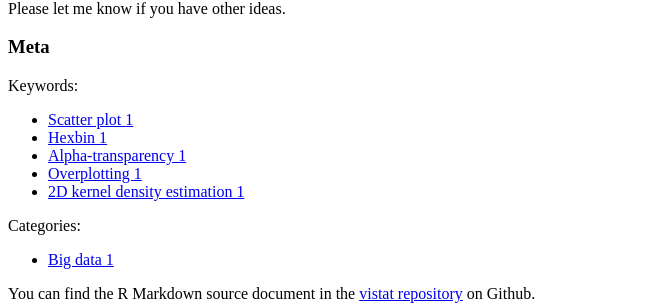
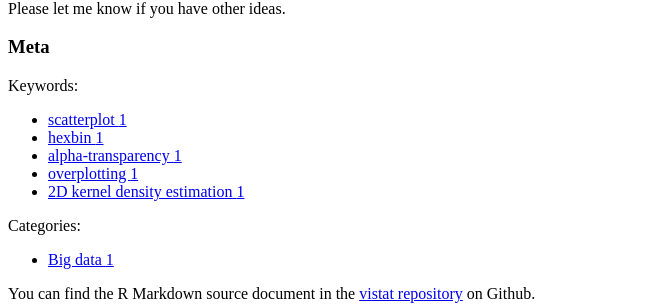
Before and after one commit to yulijia/vistat, a Jekyll site: the page built from _posts/2012-11-05-to-see-a-world-in-grains-of-sand.md, in a window 1280 px wide and 900 px high, scrolled down 4165 px. Shown: the part 589-894 px from the top of the window, without its empty margins (0-663 px from the left). Built offline with Jekyll 4.4.1, drawn with Linux system fonts in a browser that asks for light colours.

Commit message:
use lower-case tags

```diff
--- a/_posts/2012-11-05-to-see-a-world-in-grains-of-sand.md
+++ b/_posts/2012-11-05-to-see-a-world-in-grains-of-sand.md
@@ -3,7 +3,7 @@ layout: post
 title: "To See a World in Grains of Sand"
 author: [yihui]
 categories: [Big data]
-tags: [Scatter plot, Hexbin, Alpha-transparency, Overplotting, 2D kernel density estimation]
+tags: [scatterplot, hexbin, alpha-transparency, overplotting, 2D kernel density estimation]
 reviewer: []
 ---
 {% include JB/setup %}
--- a/_source/2012-11-05-to-see-a-world-in-grains-of-sand.Rmd
+++ b/_source/2012-11-05-to-see-a-world-in-grains-of-sand.Rmd
@@ -3,7 +3,7 @@ layout: post
 title: "To See a World in Grains of Sand"
 author: [yihui]
 categories: [Big data]
-tags: [Scatter plot, Hexbin, Alpha-transparency, Overplotting, 2D kernel density estimation]
+tags: [scatterplot, hexbin, alpha-transparency, overplotting, 2D kernel density estimation]
 reviewer: []
 ---
 {% include JB/setup %}
--- a/_source/2012-11-07-contour-plots-with-d3-and-r.Rmd
+++ b/_source/2012-11-07-contour-plots-with-d3-and-r.Rmd
@@ -3,7 +3,7 @@ layout: post
 title: "Contour Plots with D3 and R"
 author: [yihui]
 categories: [JavaScript, R language]
-tags: [D3, Contour plot]
+tags: [D3, contour plot]
 reviewer: []
 d3: true
 ---
--- a/_source/2013-03-24-gradient-descent-algorithm-with-r.Rmd
+++ b/_source/2013-03-24-gradient-descent-algorithm-with-r.Rmd
@@ -3,7 +3,7 @@ layout: post
 title: "Demonstration of the Gradient Descent Algorithm"
 author: [yulijia]
 categories: [Animation, Computational Statistics]
-tags: [Gradient descent algorithm]
+tags: [gradient descent algorithm]
 reviewer: [yihui]
 animation: true
 ---
--- a/_source/2013-03-27-simulation-of-coin-flipping.Rmd
+++ b/_source/2013-03-27-simulation-of-coin-flipping.Rmd
@@ -3,7 +3,7 @@ layout: post
 title: "Simulation of Coin Flipping"
 author: [yulijia]
 categories: [Animation, Probability]
-tags: [Coin flipping, Bernoulli trial]
+tags: [coin flipping, Bernoulli trial]
 reviewer: [yihui]
 animation: true
 ---
```
Also changed, not shown: _posts/2012-11-07-contour-plots-with-d3-and-r.md (+1 -1 lines), _posts/2013-03-24-gradient-descent-algorithm-with-r.md (+1 -1 lines), _posts/2013-03-27-simulation-of-coin-flipping.md (+1 -1 lines).
